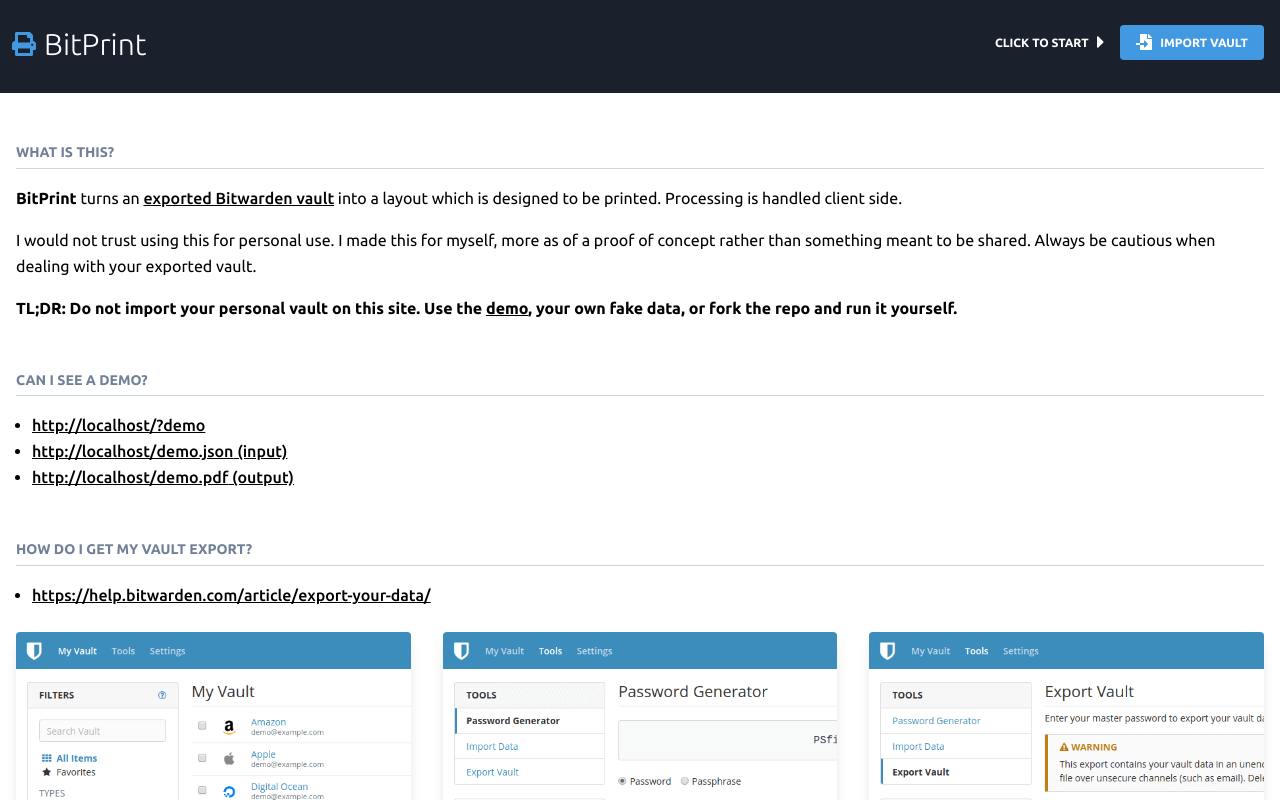
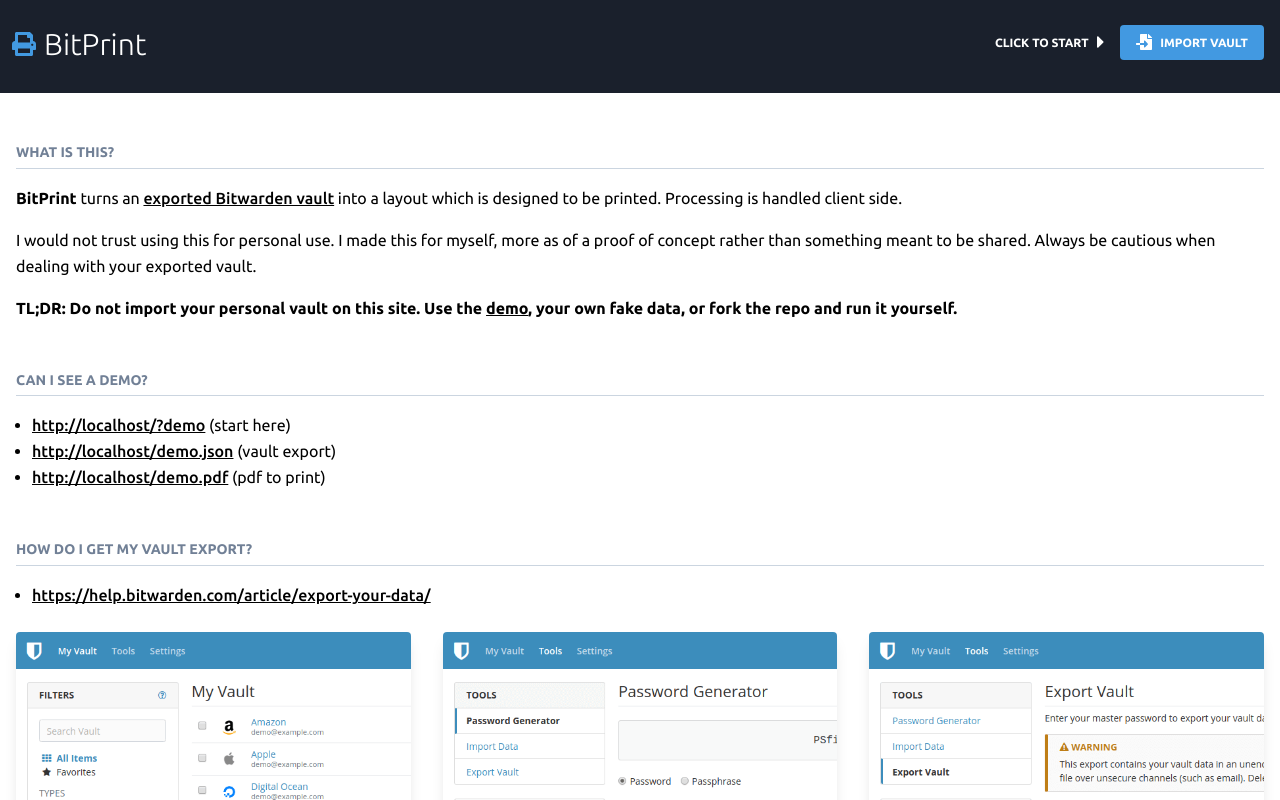
Before and after one commit to krestaino/bitprint, a React (Create React App) app in the folder client/: page / in a window 1280 px wide. Shown: the top 800 px of the page. Built offline with nearby package versions, Linux system fonts and the light colour scheme; the HTML template or start-up script is replaced by a standard one.

Commit message:
chore: update readme

```diff
--- a/client/src/components/Intro.js
+++ b/client/src/components/Intro.js
@@ -50,16 +50,19 @@
               <a className="inline-block" href="?demo">
                 {window.location.origin}/?demo
               </a>
+              <span> (start here)</span>
             </li>
             <li>
               <a className="inline-block" href={jsonHref}>
-                {jsonHref} (input)
+                {jsonHref}
               </a>
+              <span> (vault export)</span>
             </li>
             <li>
               <a className="inline-block" href={pdfHref}>
-                {pdfHref} (output)
+                {pdfHref}
               </a>
+              <span> (pdf to print)</span>
             </li>
           </ul>
         </section>
```
Also changed, not shown: 1 other file (tests, documents, lock files or other folders).
